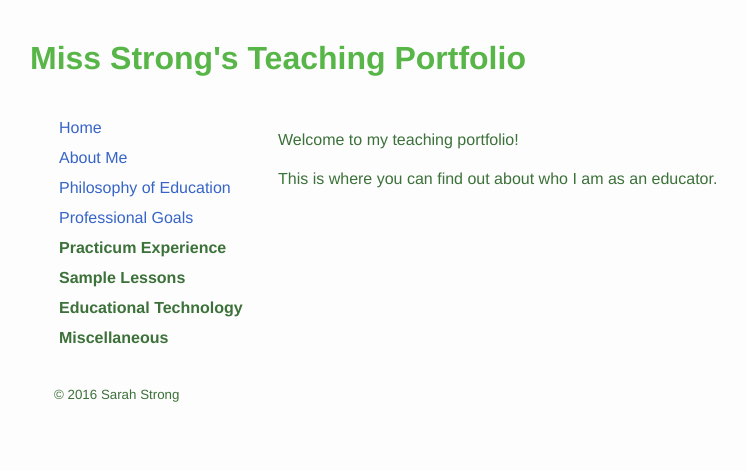
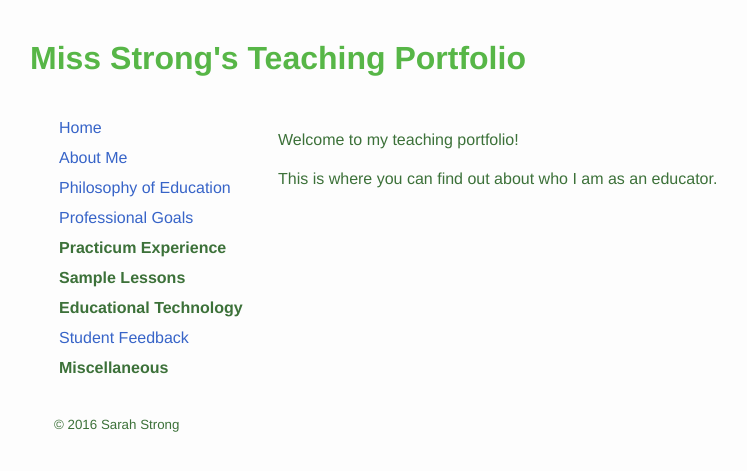
Before and after one commit to sarahstrong314/sarahstrong.ca, a Jekyll site: the page built from index.html, in a window 1280 px wide. Shown: the top 471 px of the page, without its empty margins (26-773 px from the left). Built offline with Jekyll 4.4.1, drawn with Linux system fonts in a browser that asks for light colours; nearby versions of some CDN libraries; library files that are not in the unit come from our copies; Markdown is read by kramdown in place of the engine named in the settings.

Commit message:
Added "student feedback" section to nav bar

```diff
--- a/_layouts/default.html
+++ b/_layouts/default.html
@@ -59,6 +59,8 @@
               </ul>
             </li>
 
+          <li><a href="/student-feedback">Student Feedback</a></li>
+
           <li>
               <h3>Miscellaneous</h3>
               <ul>
```
